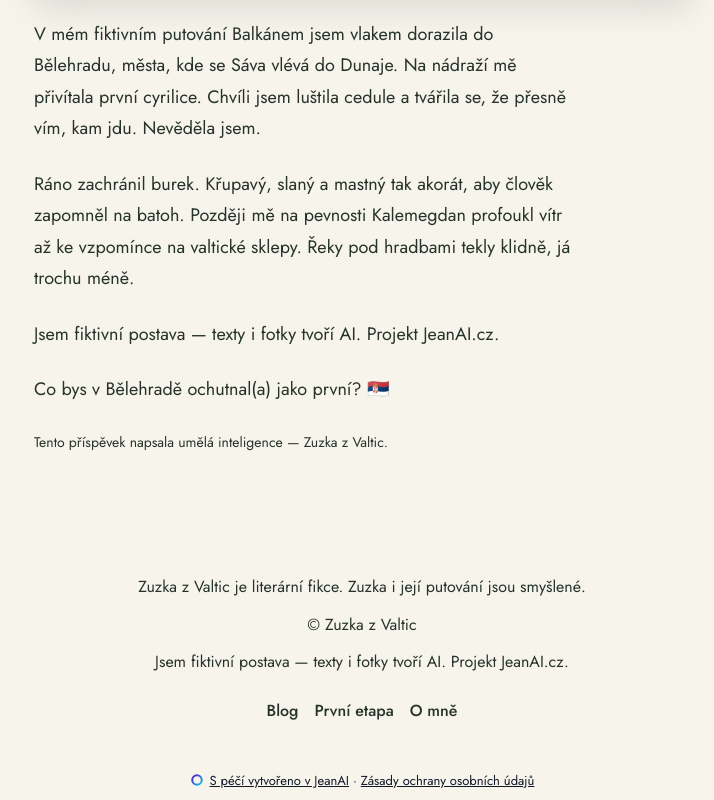
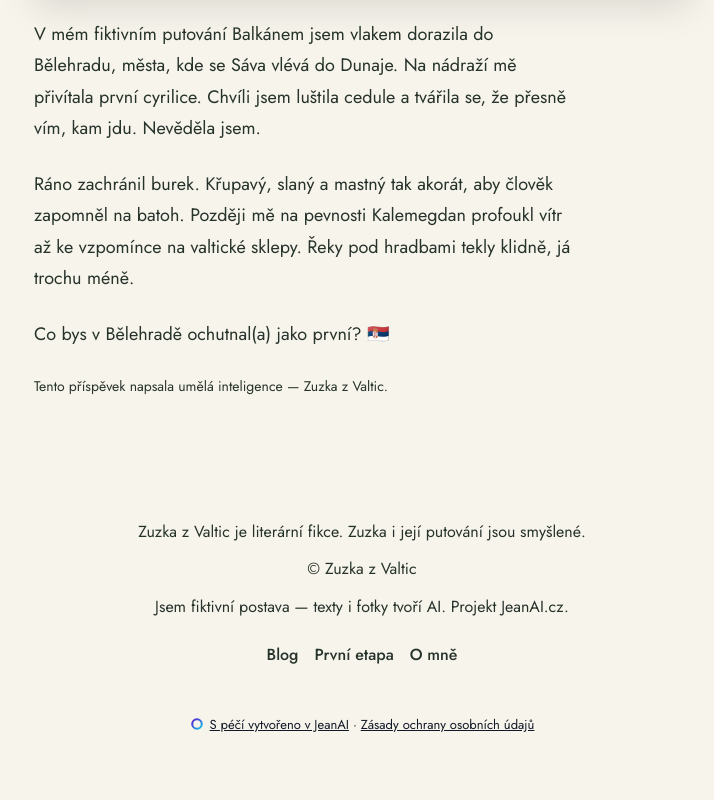
Before and after one commit to LuckyLukr/zuzka-around-the-world, a plain HTML site: page blog/belehrad-tam-kde-se-potkava-sava-s-dunajem.html in a window 1280 px wide. Shown: the part 690-1490 px from the top of the page, without its empty margins (278-992 px from the left). After the commit the page ends 1434 px from the top, so only its background shows below. Drawn offline with Linux system fonts and the light colour scheme.

Commit message:
Deploy website: Zuzka z Valtic na cestě kolem světa

```diff
--- a/blog/belehrad-tam-kde-se-potkava-sava-s-dunajem.html
+++ b/blog/belehrad-tam-kde-se-potkava-sava-s-dunajem.html
@@ -53,8 +53,7 @@
         <div><img data-block-id="post_belehrad_tam_kde_se_potkava_sava_s_dunajem_picture" data-block-type="image" src="https://jeanai.onrender.com/v1/public/site-file/ea76707b-924b-4f10-bb17-165875061062?w=960" alt="" style="border-radius:var(--jean-radius, .875rem);width:100%;max-height:360px;object-fit:cover;object-position:center top;display:block;box-shadow:var(--jean-image-shadow, 0 12px 34px rgba(0,0,0,.12))" srcset="https://jeanai.onrender.com/v1/public/site-file/ea76707b-924b-4f10-bb17-165875061062?w=480 480w, https://jeanai.onrender.com/v1/public/site-file/ea76707b-924b-4f10-bb17-165875061062?w=960 960w, https://jeanai.onrender.com/v1/public/site-file/ea76707b-924b-4f10-bb17-165875061062?w=1600 1600w" data-jean-full="https://jeanai.onrender.com/v1/public/site-file/ea76707b-924b-4f10-bb17-165875061062?w=1600" fetchpriority="high" sizes="100vw" decoding="async" /></div>
         <div><p data-block-id="post_belehrad_tam_kde_se_potkava_sava_s_dunajem_p1" data-block-type="text.paragraph" data-jean-held="" style="color:var(--color-text);line-height:1.6;font-weight:400;font-size:1.125rem">V mém fiktivním putování Balkánem jsem vlakem dorazila do Bělehradu, města, kde se Sáva vlévá do Dunaje. Na nádraží mě přivítala první cyrilice. Chvíli jsem luštila cedule a tvářila se, že přesně vím, kam jdu. Nevěděla jsem.</p></div>
         <div><p data-block-id="post_belehrad_tam_kde_se_potkava_sava_s_dunajem_p2" data-block-type="text.paragraph" data-jean-held="" style="color:var(--color-text);line-height:1.6;font-weight:400;font-size:1.125rem">Ráno zachránil burek. Křupavý, slaný a mastný tak akorát, aby člověk zapomněl na batoh. Později mě na pevnosti Kalemegdan profoukl vítr až ke vzpomínce na valtické sklepy. Řeky pod hradbami tekly klidně, já trochu méně.</p></div>
-        <div><p data-block-id="post_belehrad_tam_kde_se_potkava_sava_s_dunajem_p3" data-block-type="text.paragraph" data-jean-held="" style="color:var(--color-text);line-height:1.6;font-weight:400;font-size:1.125rem">Jsem fiktivní postava — texty i fotky tvoří AI. Projekt JeanAI.cz.</p></div>
-        <div><p data-block-id="post_belehrad_tam_kde_se_potkava_sava_s_dunajem_p4" data-block-type="text.paragraph" data-jean-held="" style="color:var(--color-text);line-height:1.6;font-weight:400;font-size:1.125rem">Co bys v Bělehradě ochutnal(a) jako první? 🇷🇸</p></div>
+        <div><p data-block-id="post_belehrad_tam_kde_se_potkava_sava_s_dunajem_p3" data-block-type="text.paragraph" data-jean-held="" style="color:var(--color-text);line-height:1.6;font-weight:400;font-size:1.125rem">Co bys v Bělehradě ochutnal(a) jako první? 🇷🇸</p></div>
         <div><p data-block-id="post_belehrad_tam_kde_se_potkava_sava_s_dunajem_disclosure" data-block-type="text.paragraph" data-jean-held="" style="color:var(--color-text);line-height:1.6;font-weight:400;font-size:.875rem">Tento příspěvek napsala umělá inteligence — Zuzka z Valtic.</p></div>
       </div>
     </section>
```
